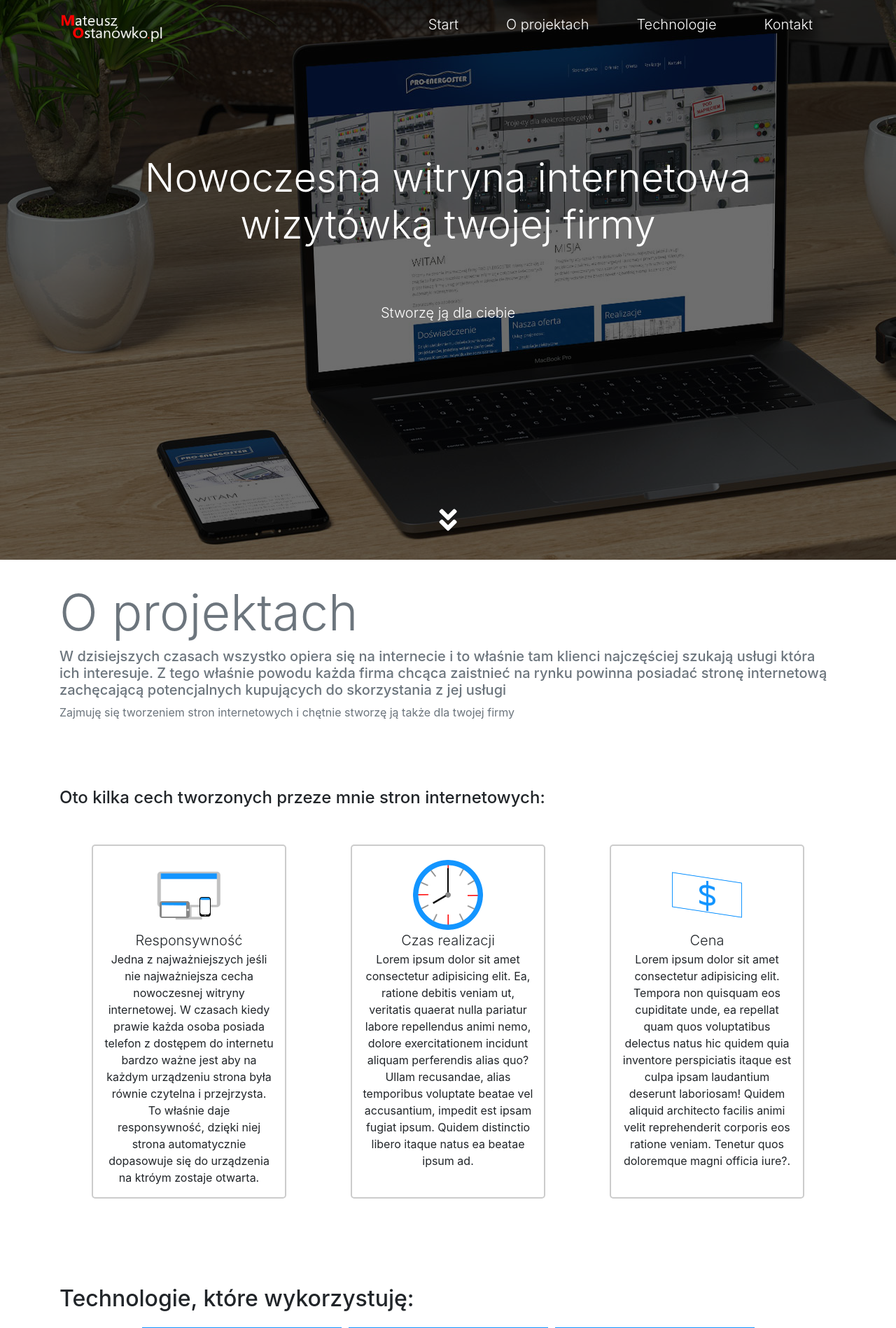
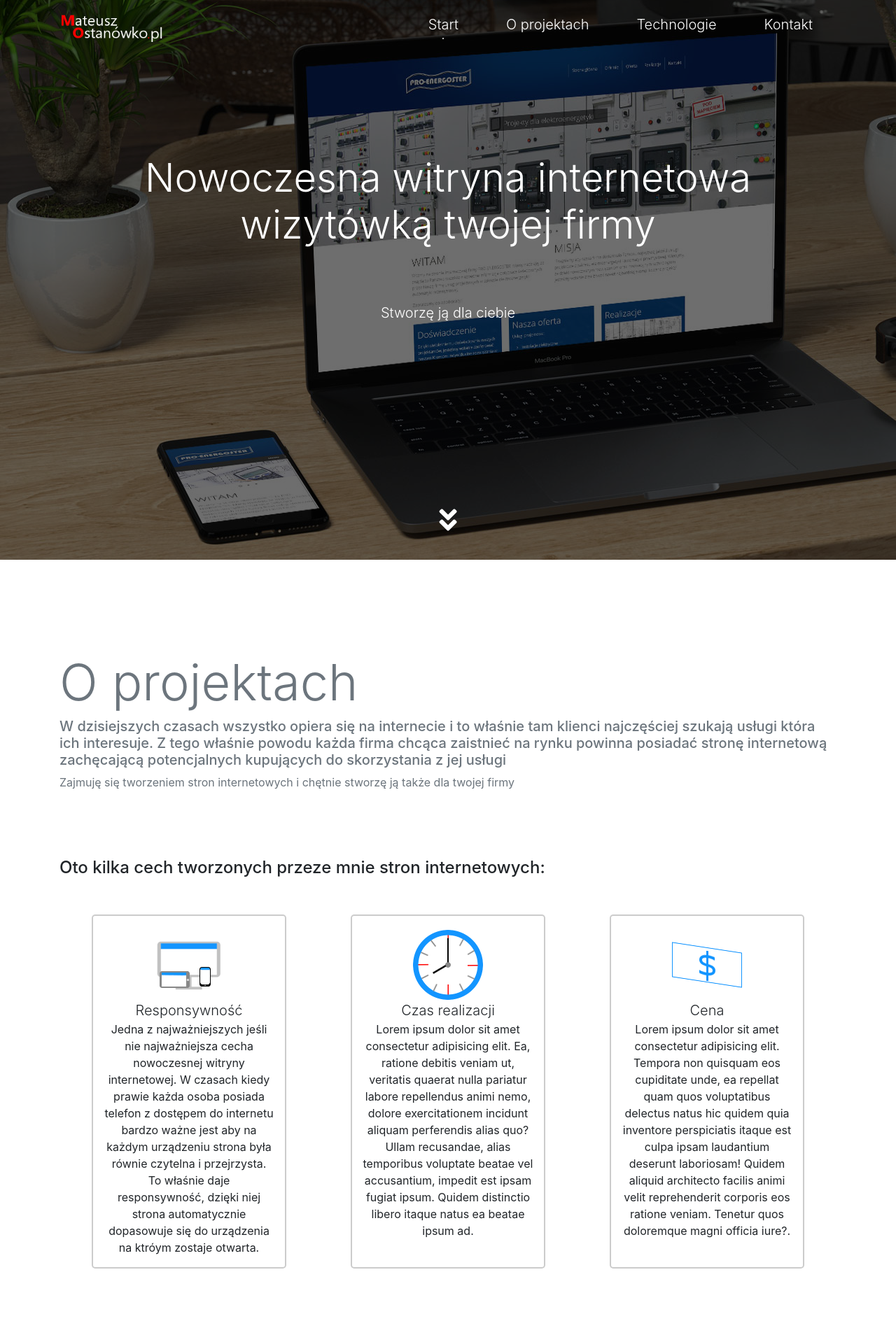
Before and after one commit to mateuszostanowko/company-site, a PHP site: page / in a window 1280 px wide. Shown: the top 1898 px of the page at 70% size. Run offline with PHP 8.4, Linux system fonts and the light colour scheme; some libraries are stand-ins or nearby versions.

Commit message:
poprawa smooth scrollingu, nav-active do poprawy

```diff
--- a/index.html
+++ b/index.html
@@ -30,7 +30,7 @@
           <div class="navbar-nav align-items-center mx-auto mr-md-0">
             <a href="#top" id="nav-start" class="nav-link nav-item px-4 navbar-item navbar-item-nav navbar-item-1 lead">
               <div class="text-center mx-auto">Start</div>
-              <div class="nav-underline nav-underline-1 mt-1"></div>
+              <div class="nav-underline nav-underline-1 mt-1 nav-underline-active"></div>
             </a>
             <a href="#about-sites" id="nav-about-sites" class="nav-link nav-item px-4 navbar-item navbar-item-nav navbar-item-2 lead">
               <div class="text-center mx-auto">O projektach</div>
@@ -65,7 +65,7 @@
     </div>
 
     <!-- O stronach -->
-    <section id="about-sites" class="container-fluid">
+    <section id="about-sites" class="padding-scroll container-fluid">
       <div class="container mx-auto height-100pro">
         <div class="text-secondary">
           <h1 class="display-3">O projektach</h1>
@@ -96,9 +96,9 @@
     </section>
 
     <!-- Technologie -->
-        <div id="technology" class="container-fluid bg-white mt-5 py-2 technology">
+        <div id="technology" class="container-fluid bg-white mt-5 technology padding-scroll">
           <div class="container">
-            <h2 class="display-md-4 text-black my-3">Technologie, które wykorzystuję:</h2>
+            <h2 class="display-md-4 text-black my-3">Technologie, które wykorzystuję przy tworzeniu stron:</h2>
             <div class="row text-center lead justify-content-center">
               <div class="col-12 col-sm-5 col-lg-3 py-2 technology-item" data-toggle="tooltip" data-placement="bottom" data-html="true" title='<p class="lead pb-0 mb-0">HTML (HyperText Markup Language)</p> wykorzystywany do tworzenia podstawowej struktury strony'>
                 <img src="img/html5.png" alt="HTML" class="img img-fluid technology-img">
@@ -132,7 +132,7 @@
 
     <!-- Kontakt -->
     <section class="container-fluid img img-fluid px-0 contact" id="contact">
-      <div class="container-fluid w-100 h-100 contact-bg-overlay">
+      <div class="container-fluid w-100 h-100 contact-bg-overlay padding-scroll">
         <div class="container text-white pt-4 contact-content">
           <h1 class="display-3">Skontaktuj się ze mną</h1>
           <div class="row py-5">
--- a/scripts/script.js
+++ b/scripts/script.js
@@ -48,8 +48,8 @@ $('.navbar-item-4').hover(
 //Change Nav Style
 
 $(document).scroll(function(){
-    var scrollValue= $(document).scrollTop();
-    var scrollSection =$('#about-sites').scrollTop()+700;
+    var scrollValue = $(document).scrollTop();
+    var scrollSection = 700;                    // Do poprawy
 
     if(scrollValue>scrollSection) {
         $('.navbar').addClass('navbar-scroll');
@@ -59,6 +59,25 @@ $(document).scroll(function(){
         $('.navbar').removeClass('navbar-scroll');
         $('.scroll-top').removeClass('d-block');
     }
+});
+
+//Active Nav Item -------------------   Nie działa :(
+
+$(document).scroll(function(){
+    var scrollValue = $(document).scrollTop();
+    var section1 = $('#about-sites').offset.top;
+    var section2 = $('#techology').scrollTop();
+    var section3 = $('#contact').scrollTop();
+    console.log('sectionOne: '+ section1);
+
+    if(scrollValue>section1 && scrollValue<section2)   $('#nav-underline-2').addClass('nav-underline-active');
+    else    $('.nav-underline-2').removeClass('nav-underline-active');
+
+    if(scrollValue>section2 && scrollValue<section3)   $('#nav-underline-3').addClass('nav-underline-active');
+    else    $('.nav-underline-3').removeClass('nav-underline-active');
+
+    if(scrollValue>section3)   $('#nav-underline-4').addClass('nav-underline-active');
+    else    $('.nav-underline-4').removeClass('nav-underline-active');
 });
 
 //Smooth Scrolling
--- a/style/style.css
+++ b/style/style.css
@@ -103,6 +103,10 @@
             margin: auto;
             border-radius: 10px;
             transition: width 0.5s;
+        }
+
+        .nav-underline-active{
+            width: 2px;
         }
 
         .nav-underline-hover{
```
